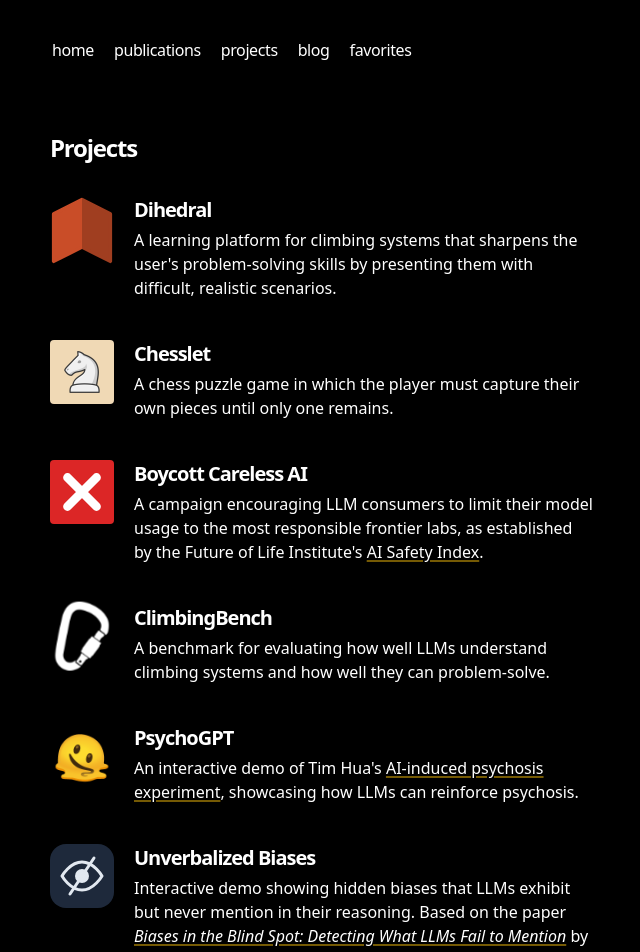
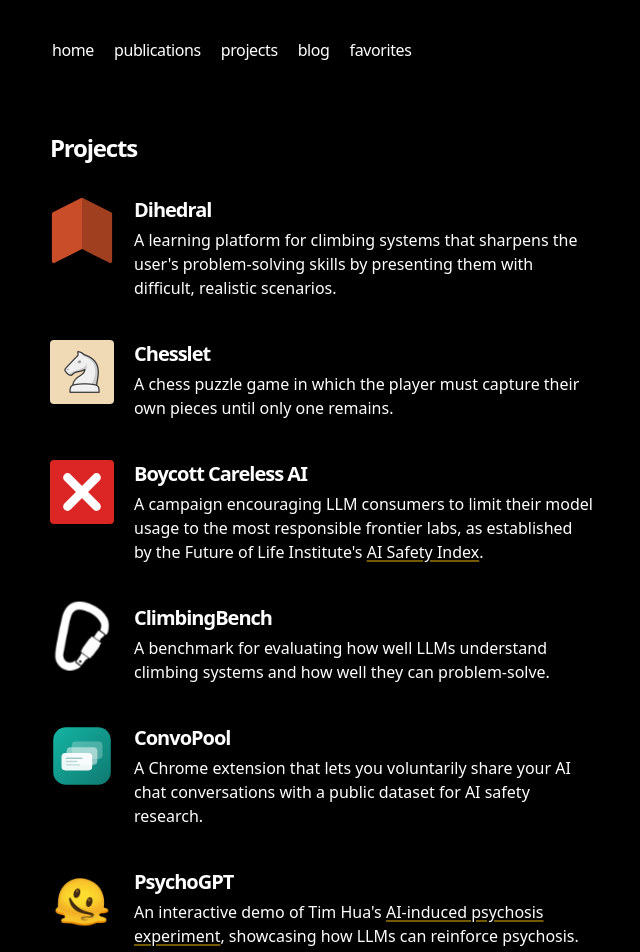
Before and after one commit to Raikhen/portfolio, a Next.js app: page /projects in a window 1280 px wide. Shown: the top 952 px of the page, without its empty margins (318-958 px from the left). Built offline with nearby package versions, Linux system fonts and the light colour scheme.

Commit message:
Add Convopool

```diff
--- a/app/(main)/projects/page.tsx
+++ b/app/(main)/projects/page.tsx
@@ -118,6 +118,32 @@
         </section>
         <section className="flex items-start gap-5">
           <Link
+            href="https://convopool.vercel.app/"
+            target="_blank"
+            className="shrink-0 transition-transform duration-200 hover:scale-110"
+          >
+            <Image
+              src="/projects/convopool-logo.svg"
+              width={64}
+              height={64}
+              alt="ConvoPool logo"
+              className="rounded"
+            />
+          </Link>
+          <div>
+            <h2 className="text-xl font-semibold tracking-tighter mb-1">
+              <StyledLink href="https://convopool.vercel.app/">
+                ConvoPool
+              </StyledLink>
+            </h2>
+            <p>
+              A Chrome extension that lets you voluntarily share your AI chat
+              conversations with a public dataset for AI safety research.
+            </p>
+          </div>
+        </section>
+        <section className="flex items-start gap-5">
+          <Link
             href="https://psychogpt.space/"
             target="_blank"
             className="shrink-0 transition-transform duration-200 hover:scale-110"
```
Also changed, not shown: public/projects/convopool-logo.svg (added).
